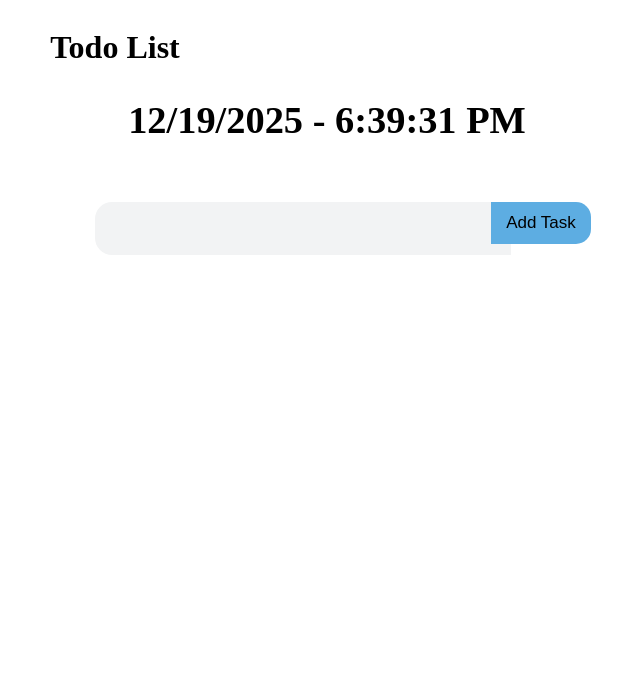
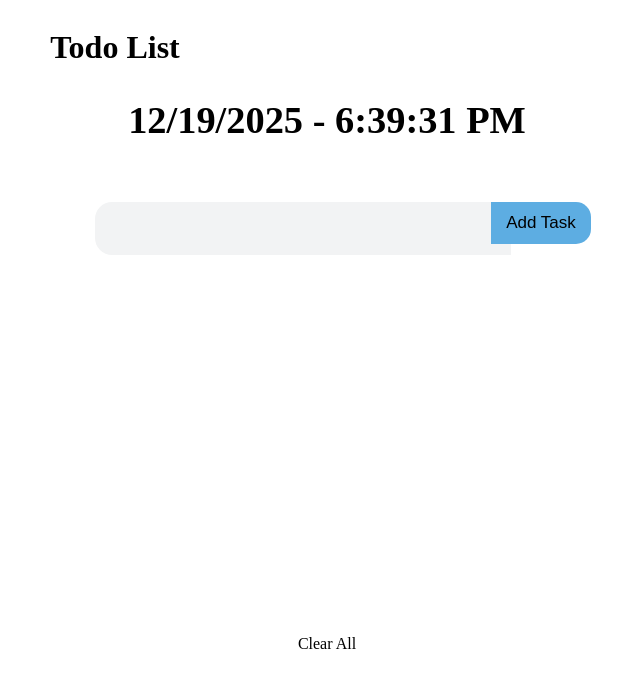
Before and after one commit to praveen199/toggle-switch, a React (Vite) app: page / in a window 1280 px wide. Shown: the top 688 px of the page, without its empty margins (321-961 px from the left). Built offline with nearby package versions, Linux system fonts and the light colour scheme.

Commit message:
clear all functionality

```diff
--- a/src/components/TodoApp/Todo.jsx
+++ b/src/components/TodoApp/Todo.jsx
@@ -38,6 +38,10 @@ export const Todo = () => {
     const updateTask = task.filter((currentTask) => currentTask !== value);
     setTask(updateTask);
   };
+
+  const handleClearData = () => {
+    setTask([]);
+  }
 
   return (
     <>
@@ -83,6 +87,8 @@ export const Todo = () => {
           ))}
         </ul>
       </section>
+      <section className="clean-btn" onClick={handleClearData}>Clear All
+      </section>
       {/* </section> */}
     </>
   );
```
